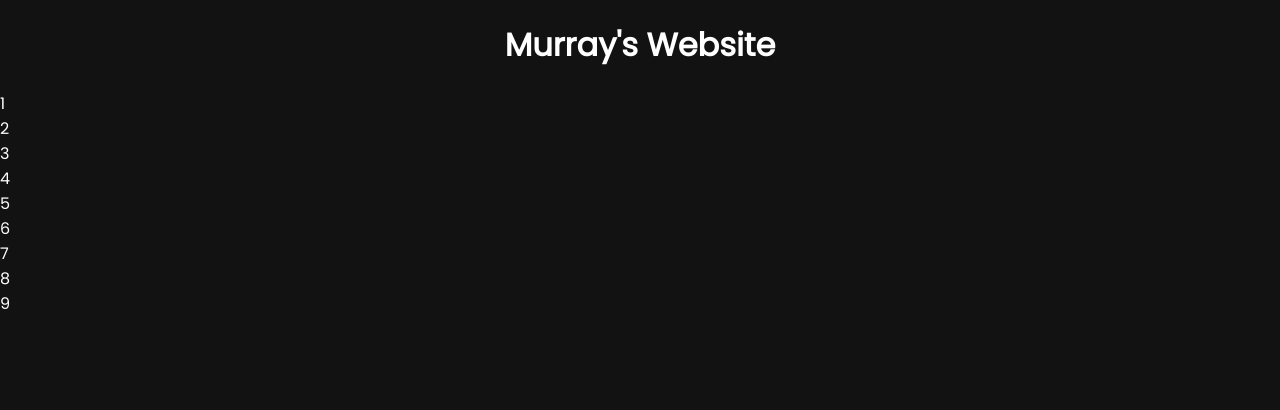
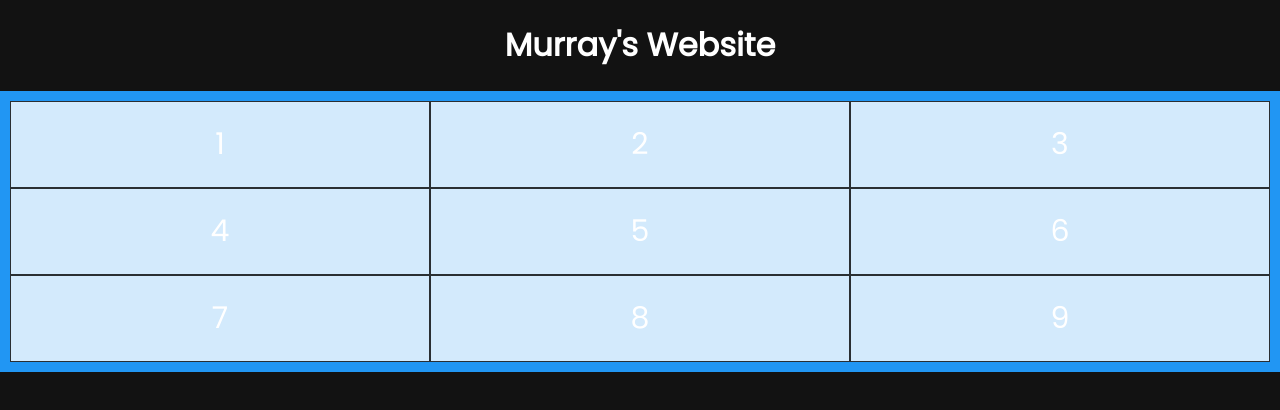
Before and after one commit to murray-m17/murray-m17.github.io, a plain HTML site: page index.html in a window 1280 px wide. Drawn offline with Linux system fonts and the light colour scheme.

Commit message:
Commit 6

```diff
--- a/style.css
+++ b/style.css
@@ -9,3 +9,16 @@ body {
 div.header {
     text-align: center;
 }
+.grid-container {
+    display: grid;
+    grid-template-columns: auto auto auto;
+    background-color: #2196F3;
+    padding: 10px;
+}
+  .grid-item {
+    background-color: rgba(255, 255, 255, 0.8);
+    border: 1px solid rgba(0, 0, 0, 0.8);
+    padding: 20px;
+    font-size: 30px;
+    text-align: center;
+}
```
